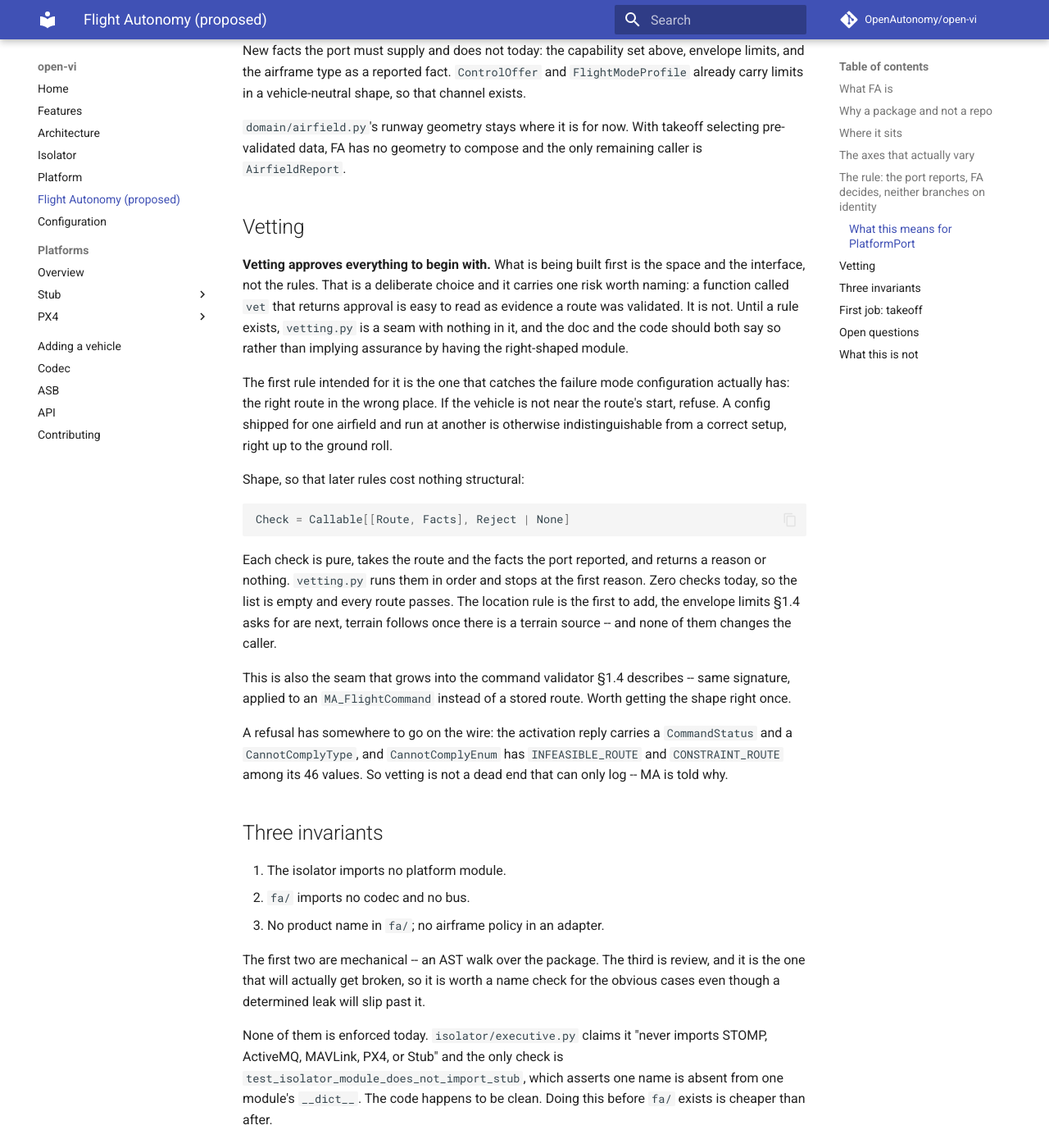
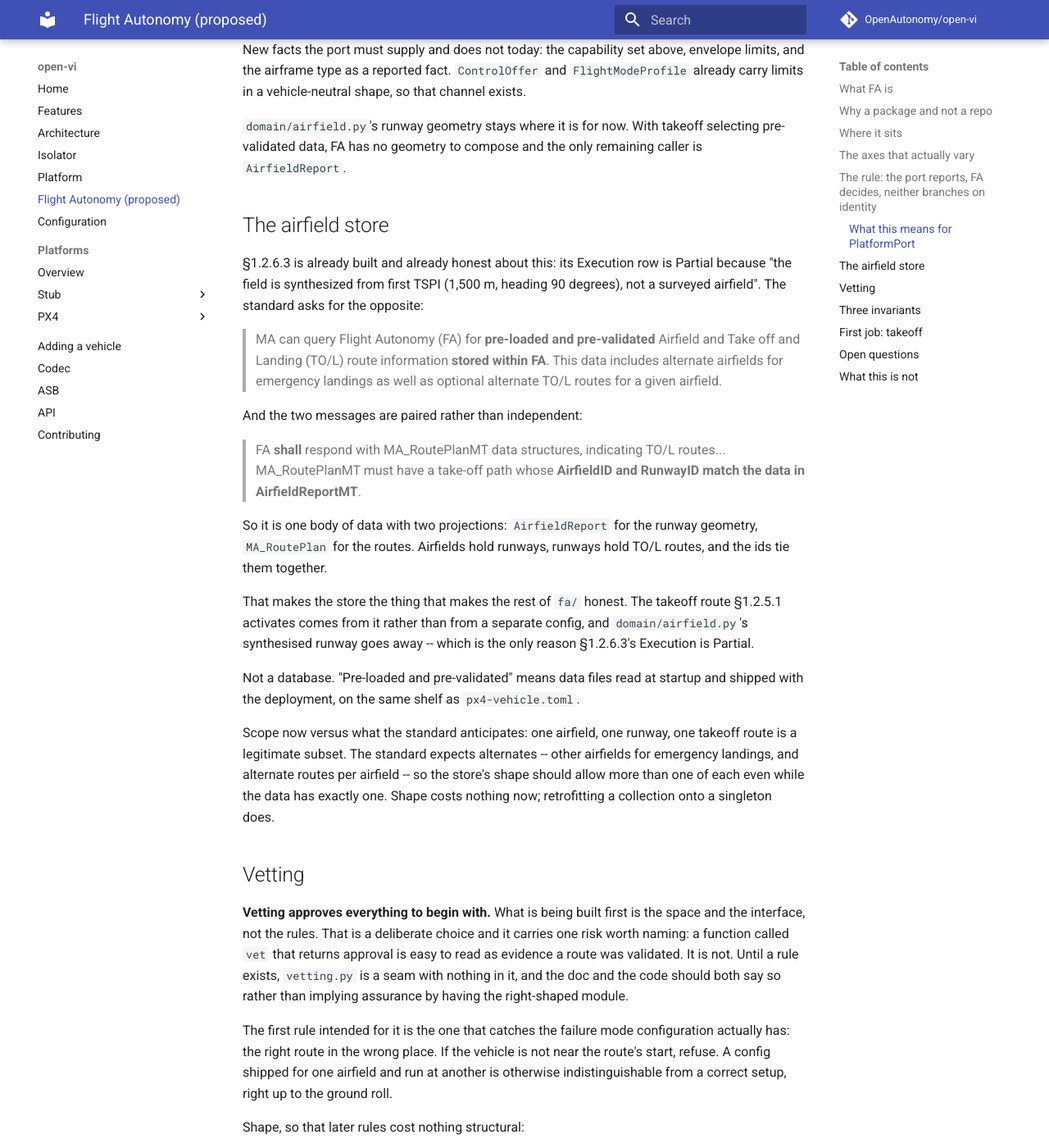
Before and after one commit to OpenAutonomy/open-vi, an MkDocs documentation site: the page built from docs/FLIGHT_AUTONOMY.md, in a window 1280 px wide and 1400 px high, scrolled down 3464 px. Shown: the whole window at 82% size. Built offline with MkDocs 1.6.1 and Material for MkDocs 9.7.7, drawn with Linux system fonts in a browser that asks for light colours; comment, search, counter and statistics services are not loaded; some of the changed text lies outside the part shown.

Commit message:
Add the airfield store to the FA scope
§1.2.6.3 asks FA for "pre-loaded and pre-validated Airfield and Take
off and Landing (TO/L) route information stored within FA", and pairs
the two messages: MA_RoutePlanMT's take-off path must carry AirfieldID
and RunwayID matching AirfieldReportMT. So it is one body of data with
two projections, not two mechanisms.

That changes where the takeoff route lives. The previous draft put it
in its own config entry next to mass and stall speed, which would have
been a second source for data §1.2.6.3 already owns. It comes from the
store.

The store is also what makes the rest of fa/ honest. §1.2.6.3 is
already built and its Execution row is already Partial for exactly
this reason -- the airfield is synthesised from first TSPI with a
1,500 m, heading 90 runway -- so the store removes a fabrication
rather than adding a feature.

One airfield with one runway and one route is the data to ship. The
standard expects alternates, for emergency landings and per airfield,
so the shape allows more than one of each even while the data has
exactly one. Shape is free now; retrofitting a collection onto a
singleton is not.

The open question moves with it and gets sharper: not who validates a
config entry, but who validates the store, since §1.2.5.2 and §1.2.6.3
both say "pre-validated" and shipping data files does not make them so.

Co-Authored-By: Claude Opus 5 (1M context) <noreply@anthropic.com>

````diff
--- a/docs/FLIGHT_AUTONOMY.md
+++ b/docs/FLIGHT_AUTONOMY.md
@@ -97,6 +97,7 @@ the intent is flyable and how to express it to this airframe.
 
 ```
 src/open_vi/fa/
+  airfields.py  # the pre-validated airfield and TO/L route store
   envelope.py   # the command validator §1.4 requires
   vetting.py    # the check seam; approves everything for now
   launch.py     # sequences: vet, arm, fly, confirm airborne
@@ -114,7 +115,7 @@ tidy.
 | Transport | autopilot | adapter |
 | Mission encoding, arming handshake, mode machine | autopilot | adapter |
 | Frame conventions (HAE to relative-to-home) | autopilot | adapter, as `architecture.md` already requires |
-| The takeoff route itself | this airframe | config, alongside `px4-vehicle.toml` |
+| The airfield, runway and TO/L routes | where it operates | the airfield store, data shipped with the deployment |
 | Mass, thrust, stall speed, rate limits | this airframe | config, already `px4-vehicle.toml` |
 
 Two cost tests follow, and they are the acceptance criteria for this
@@ -166,6 +167,45 @@ vehicle-neutral shape, so that channel exists.
 `domain/airfield.py`'s runway geometry stays where it is for now.
 With takeoff selecting pre-validated data, FA has no geometry to
 compose and the only remaining caller is `AirfieldReport`.
+
+## The airfield store
+
+§1.2.6.3 is already built and already honest about this: its Execution
+row is Partial because "the field is synthesized from first TSPI
+(1,500 m, heading 90 degrees), not a surveyed airfield". The standard
+asks for the opposite:
+
+> MA can query Flight Autonomy (FA) for **pre-loaded and pre-validated**
+> Airfield and Take off and Landing (TO/L) route information **stored
+> within FA**. This data includes alternate airfields for emergency
+> landings as well as optional alternate TO/L routes for a given
+> airfield.
+
+And the two messages are paired rather than independent:
+
+> FA **shall** respond with MA_RoutePlanMT data structures, indicating
+> TO/L routes... MA_RoutePlanMT must have a take-off path whose
+> **AirfieldID and RunwayID match the data in AirfieldReportMT**.
+
+So it is one body of data with two projections: `AirfieldReport` for
+the runway geometry, `MA_RoutePlan` for the routes. Airfields hold
+runways, runways hold TO/L routes, and the ids tie them together.
+
+That makes the store the thing that makes the rest of `fa/` honest.
+The takeoff route §1.2.5.1 activates comes from it rather than from a
+separate config, and `domain/airfield.py`'s synthesised runway goes
+away -- which is the only reason §1.2.6.3's Execution is Partial.
+
+Not a database. "Pre-loaded and pre-validated" means data files read
+at startup and shipped with the deployment, on the same shelf as
+`px4-vehicle.toml`.
+
+Scope now versus what the standard anticipates: one airfield, one
+runway, one takeoff route is a legitimate subset. The standard
+expects alternates -- other airfields for emergency landings, and
+alternate routes per airfield -- so the store's shape should allow
+more than one of each even while the data has exactly one. Shape
+costs nothing now; retrofitting a collection onto a singleton does.
 
 ## Vetting
 
@@ -252,11 +292,11 @@ separate command. Four consequences:
    pre-flight", and a route composed at runtime is validated by
    nobody -- which defeats the property that clause exists to protect.
 
-   One configured route is the whole mechanism. There is no airfield
-   key and no selection: this vehicle has a takeoff route, the way it
-   already has a mass and a stall speed in `px4-vehicle.toml`.
-   Operating from a second airfield means a second config, which is a
-   deployment concern, not something to build now.
+   It comes from the airfield store, not from a config key of its own:
+   §1.2.6.3 holds airfield geometry and TO/L routes as one
+   pre-validated body of data, so a takeoff route living anywhere else
+   would be a second source for the same thing. One airfield with one
+   route is the data we ship; the store's shape allows more.
 
    Rejected on the way here, so they do not get re-proposed:
    deriving the route from `HomeAirfield`'s runway (assumes a fixed
@@ -285,11 +325,10 @@ than an ordinary activation. That is one of the seven inbound gaps in
   distance, the honest answer depends on airframe and runway, and a
   configured tolerance's default is a real choice rather than a
   detail.
-- **Who validates the configured route, and how that is recorded.**
-  §1.2.5.2's word is "safety-validated". With the route in config
-  there is no heading to guess, which is the point -- but a config
-  file does not make a route validated, and nothing yet says who
-  signed it off.
+- **Who validates the store's contents, and how that is recorded.**
+  §1.2.5.2 and §1.2.6.3 both say "pre-validated". Shipping data files
+  does not make them validated, and nothing yet says who signs them
+  off. This is the open question the whole design now rests on.
 - **`AirfieldReport` is derived too.** `domain/airfield.py`
   synthesises a home field and runway from current position, with
   `_DIRECTION_DEG = 90.0` hardcoded, and publishes it for §1.2.6.3.
````
